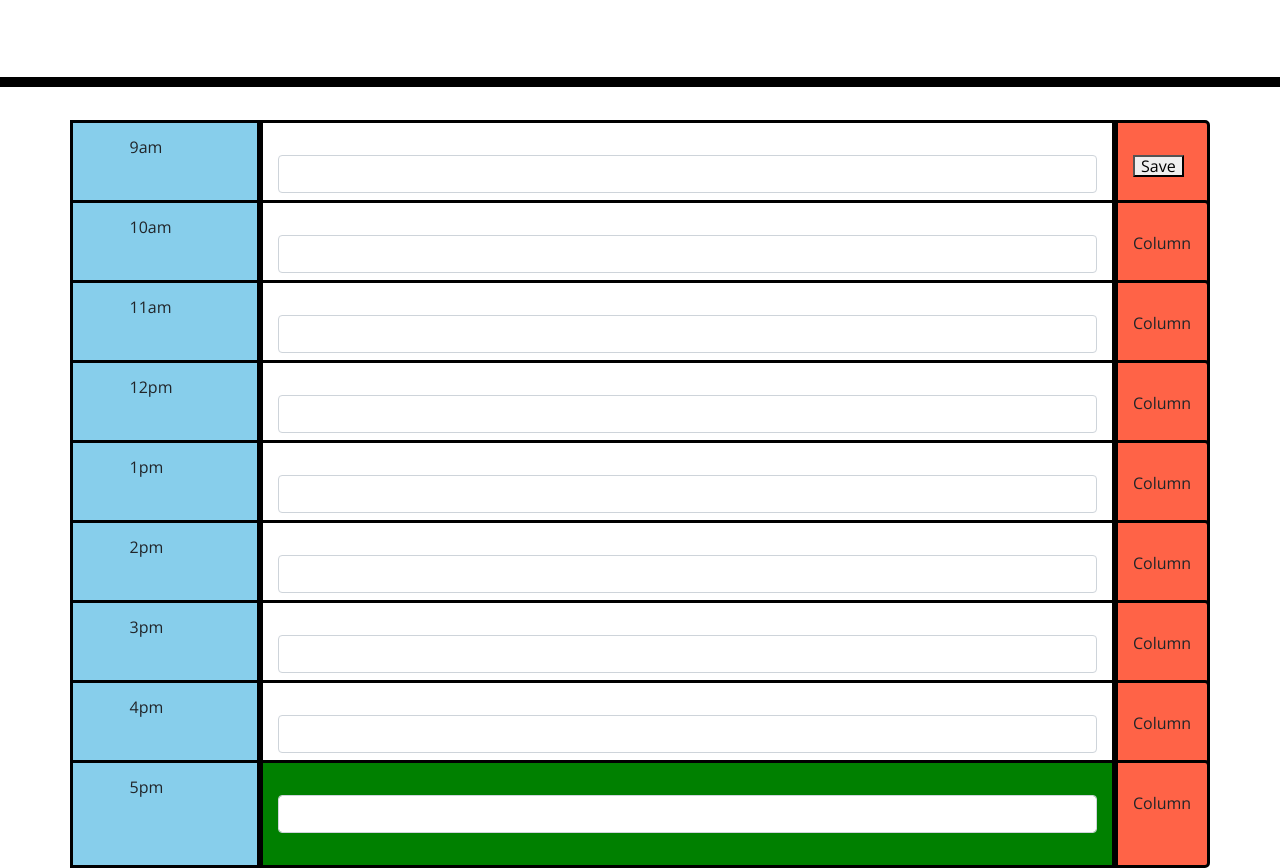
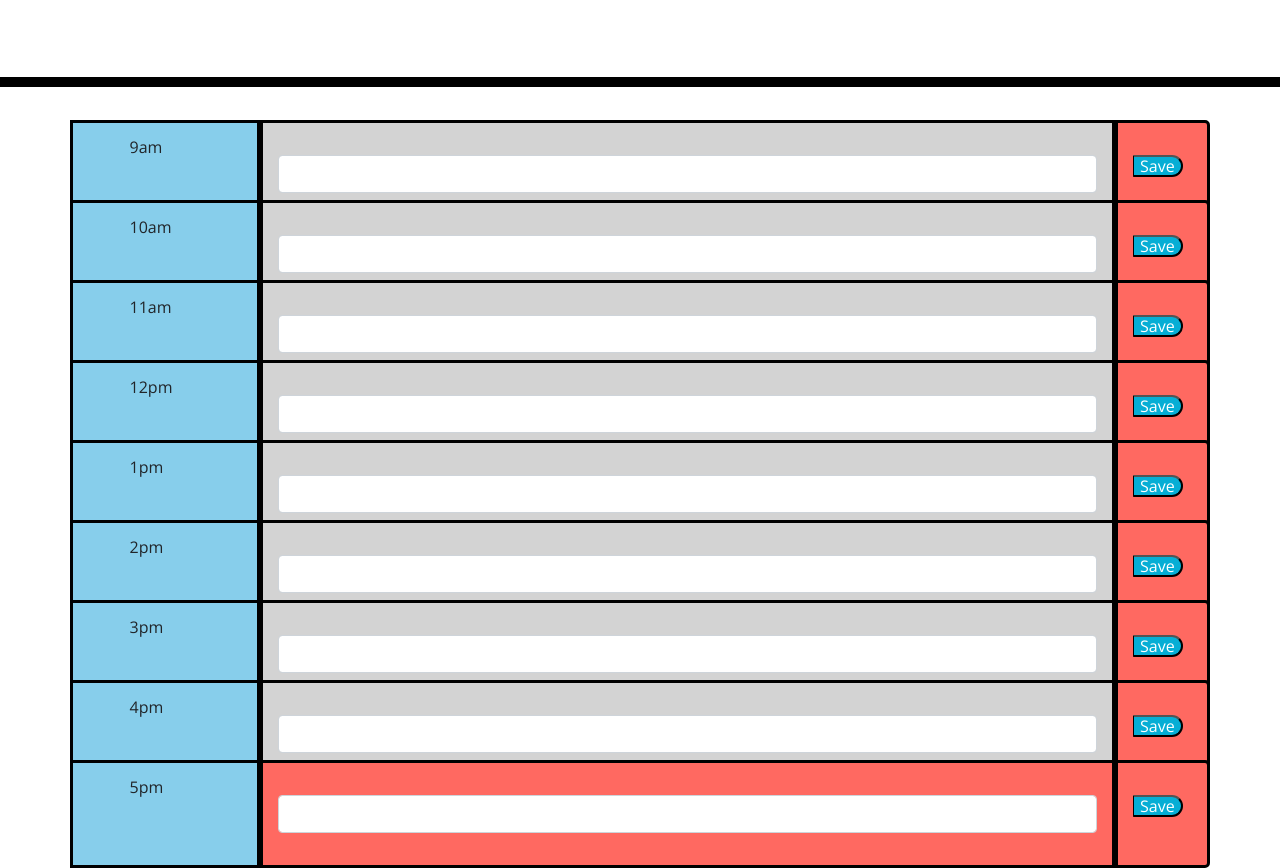
Before and after one commit to MSlanaker/Workday-Planner, a plain HTML site: page index.html in a window 1280 px wide. Shown: the part 181-1049 px from the top of the page. Drawn offline with nearby package versions, Linux system fonts and the light colour scheme.

Commit message:
added further styling

```diff
--- a/index.html
+++ b/index.html
@@ -39,7 +39,7 @@
           <input type="text" class="form-control" id="schedule-item">
         </div>
         <div class="col-md-1 custom-right">
-          <button type="button">Save</button>
+          <button class="saveBtn" type="button">Save</button>
         </div>
       </div>
 
@@ -51,7 +51,7 @@
           <input type="text" class="form-control" id="schedule-item">
         </div>
         <div class="col-md-1 custom-right">
-          Column
+          <button class="saveBtn" type="button">Save</button>
         </div>
       </div>
 
@@ -63,7 +63,7 @@
           <input type="text" class="form-control" id="schedule-item">
         </div>
         <div class="col-md-1 custom-right">
-          Column
+          <button class="saveBtn" type="button">Save</button>
         </div>
       </div>
 
@@ -75,7 +75,7 @@
           <input type="text" class="form-control" id="schedule-item">
         </div>
         <div class="col-md-1 custom-right">
-          Column
+          <button class="saveBtn" type="button">Save</button>
         </div>
       </div>
 
@@ -87,7 +87,7 @@
           <input type="text" class="form-control" id="schedule-item">
         </div>
         <div class="col-md-1 custom-right">
-          Column
+          <button class="saveBtn" type="button">Save</button>
         </div>
       </div>
 
@@ -99,7 +99,7 @@
           <input type="text" class="form-control" id="schedule-item">
         </div>
         <div class="col-md-1 custom-right">
-          Column
+          <button class="saveBtn" type="button">Save</button>
         </div>
       </div>
 
@@ -111,7 +111,7 @@
           <input type="text" class="form-control" id="schedule-item">
         </div>
         <div class="col-md-1 custom-right">
-          Column
+          <button class="saveBtn" type="button">Save</button>
         </div>
       </div>
 
@@ -123,7 +123,7 @@
           <input type="text" class="form-control" id="schedule-item">
         </div>
         <div class="col-md-1 custom-right">
-          Column
+          <button class="saveBtn" type="button">Save</button>
         </div>
       </div>
 
@@ -135,7 +135,7 @@
           <input type="text" class="form-control" id="schedule-item">
         </div>
         <div class="col-md-1 custom-right">
-          Column
+          <button class="saveBtn" type="button">Save</button>
         </div>
       </div>
 
--- a/script.js
+++ b/script.js
@@ -15,7 +15,10 @@ function checkHour() {
         var rowID = currentRow.getAttribute("id")
         var compareId = parseInt(rowID)
         if (compareId === currentHour) {
-            currentRow.classList.add("green")
+            currentRow.classList.add("red")
+        } else if (compareId > currentHour) {
+            currentRow.classList.add("gray")
+
         } else {
             currentRow.classList.add("white")
         }
--- a/style.css
+++ b/style.css
@@ -76,20 +76,20 @@ textarea {
 }
 
 .custom-middle {
-  background-color: gray;
+  background-color: #77dd77;
   border: solid black;
 }
 
 .white {
-  background-color: white;
+  background-color: #d3d3d3;
 }
 
-.green {
-  background-color: green;
+.red {
+  background-color: #ff6961;
 }
 
 .custom-right {
-  background-color: tomato;
+  background-color: #ff6961;
   border: solid black;
   border-radius: 0px 5px 5px 0px;
 }
```
